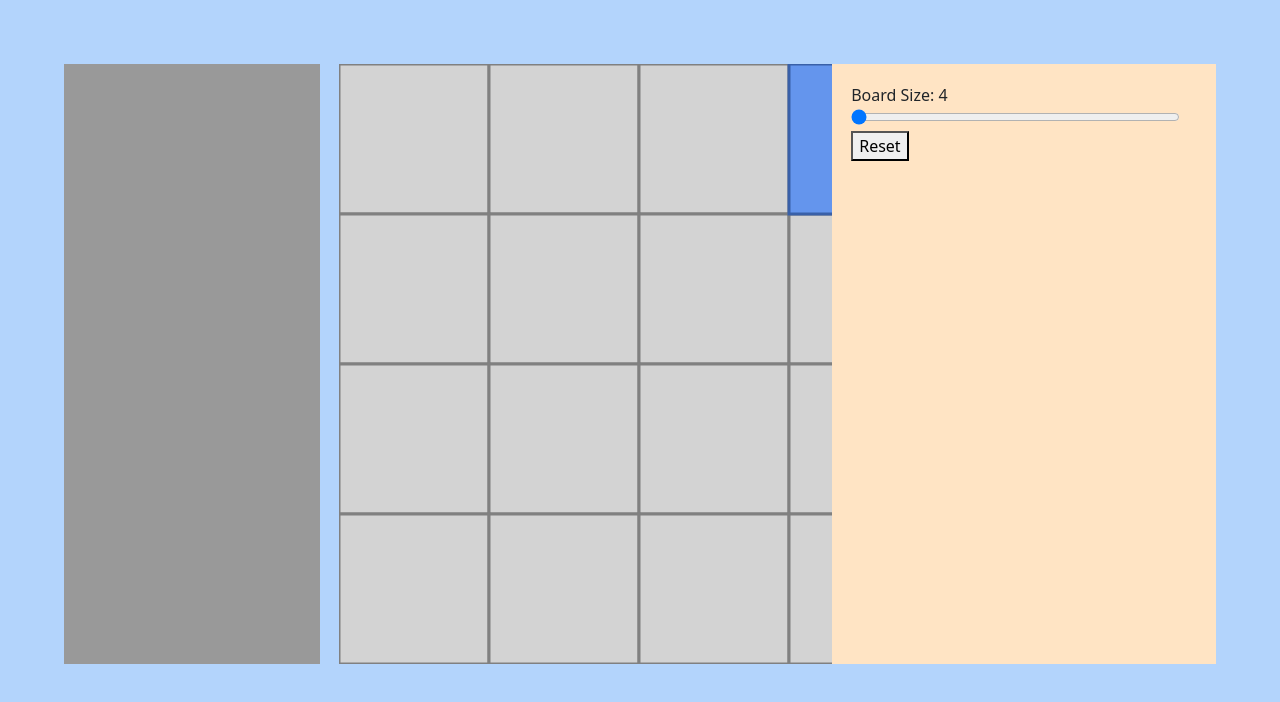
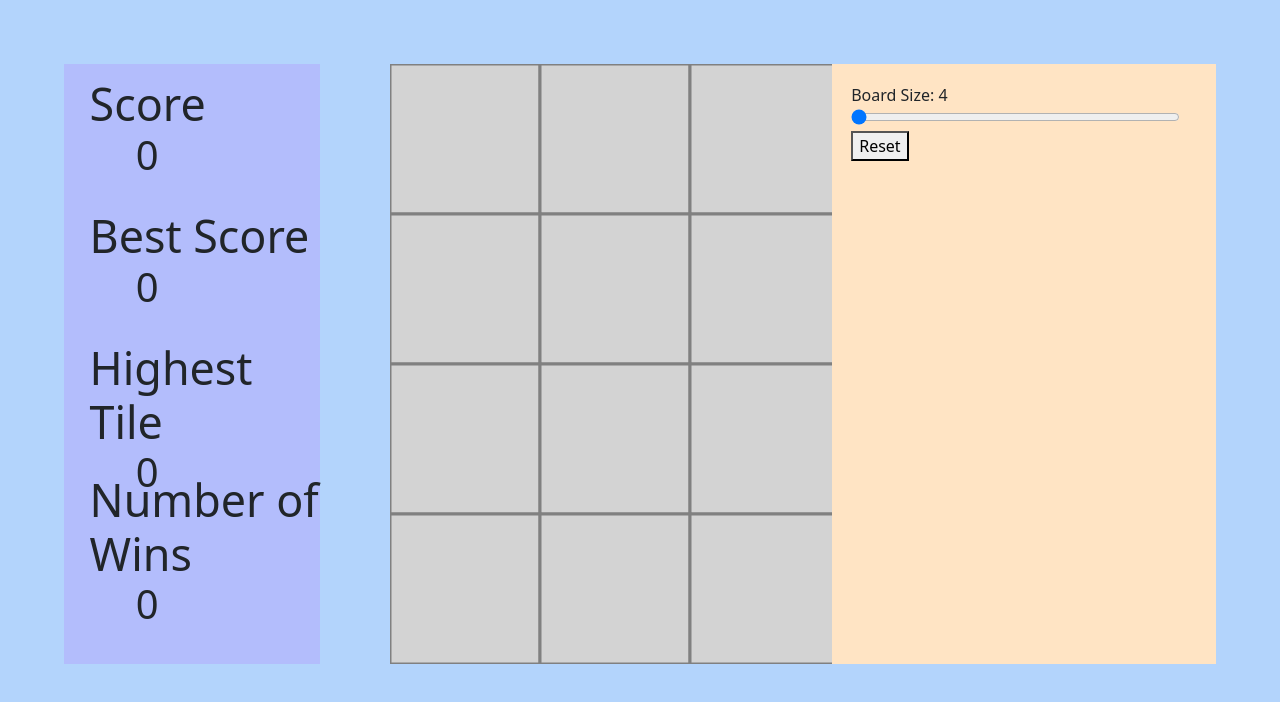
Before and after one commit to AndersHeyniger/cse264_2048, a website: page public/index.html in a window 1280 px wide. Drawn offline with Linux system fonts and the light colour scheme.

Commit message:
Set up stats board

```diff
--- a/public/css/style.css
+++ b/public/css/style.css
@@ -32,12 +32,35 @@ body {
   width: 20%;
   float: left;
   height: 75%;
-  background-color: #999;
+  background-color: #b3bdfc;
+}
+
+#stats div {
+  margin-left: 10%;
+  height: 22%;
+}
+
+#stats div h2 {
+  text-align: center;
+  margin-top: 0%;
+  font-size: 2.5em;
+  width: 50%
+}
+
+#score_div {
+  margin-top: 5%;
+}
+
+#stats h1 {
+  padding-bottom: 0%;
+  margin-bottom: 0%;
+  font-size: 2.8em;
 }
 
 #game_div {
   float: left;
   margin-top: 5%;
+  margin-left: 4%;
   width: 30%;
   height: 75%;
 }
--- a/public/index.html
+++ b/public/index.html
@@ -25,7 +25,22 @@
 <body>
   <div id="container">
     <div id="stats">
-
+      <div id="score_div">
+        <h1>Score</h1>
+        <h2>0</h2>
+      </div>
+      <div id="bestScore_div">
+        <h1>Best Score</h1>
+        <h2>0</h2>
+      </div>
+      <div id="bestTile_div">
+        <h1>Highest Tile</h1>
+        <h2>0</h2>
+      </div>
+      <div id="numWins_div">
+        <h1>Number of Wins</h1>
+        <h2>0</h2>
+      </div>
     </div>
     <div id="game_div">
       <canvas id="board" width="600" height="600"></canvas>
--- a/public/js/script.js
+++ b/public/js/script.js
@@ -8,6 +8,9 @@ const spawn2 = true;
 const spawn4 = true;
 const spawn8 = false;
 const spawnTiles = true;
+let score = 0;
+let highScore = 0;
+let bestTile = 0;
 let tiles_2048 = 0;
 let grid;
 let oldgrid;
```
